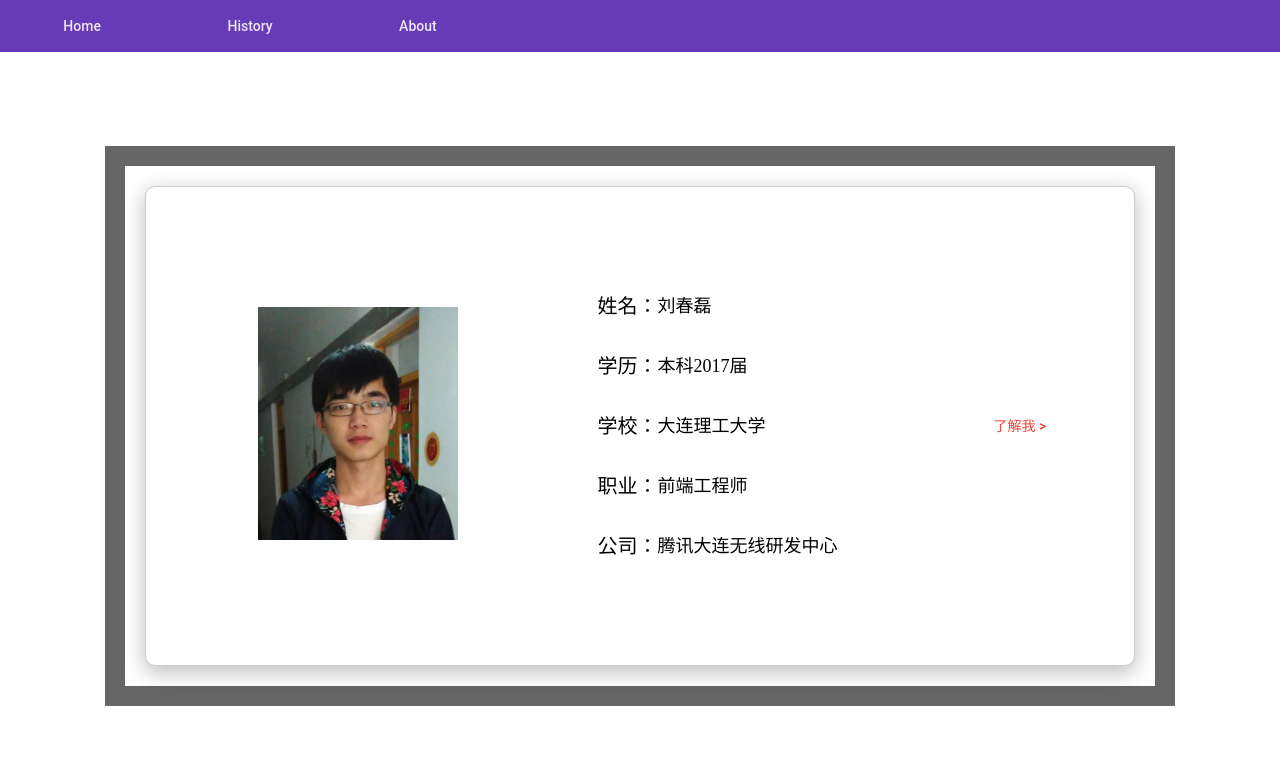
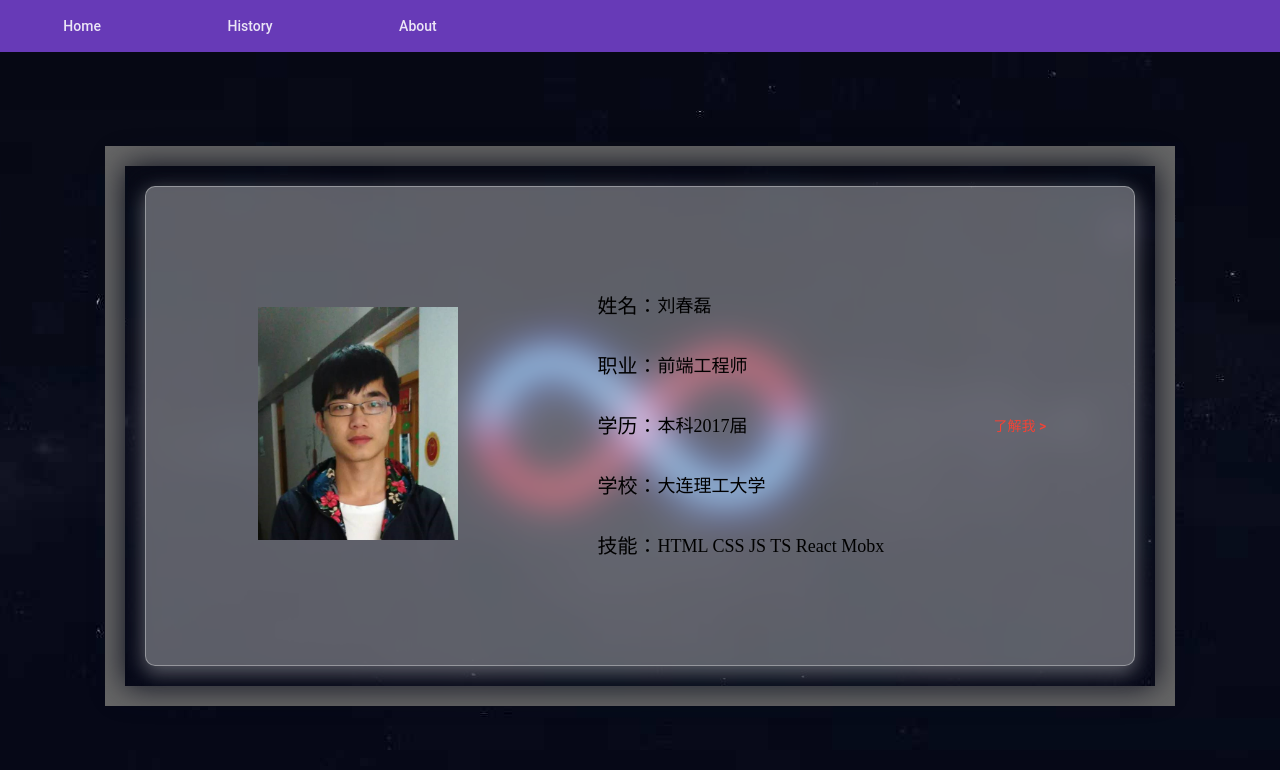
Before and after one commit to rannuo/my-resume, an Angular app: page / in a window 1280 px wide. Shown: the top 770 px of the page. Built offline with nearby package versions, Linux system fonts and the light colour scheme.

Commit message:
改造首页

```diff
--- a/src/app/app.component.css
+++ b/src/app/app.component.css
@@ -0,0 +1,5 @@
+main {
+  height: calc(100vh - 52px);
+  overflow: auto;
+  background: center center no-repeat url(../assets/infinite.jpg);
+}
--- a/src/app/app.component.html
+++ b/src/app/app.component.html
@@ -1,3 +1,5 @@
 <!--The content below is only a placeholder and can be replaced.-->
 <app-navbar></app-navbar>
-<router-outlet></router-outlet>
+<main>
+  <router-outlet></router-outlet>
+</main>
--- a/src/app/home/home.component.css
+++ b/src/app/home/home.component.css
@@ -10,11 +10,21 @@
   overflow: auto;
 }
 .main-wraper {
-  display: flex;
+  position: relative;
   padding: 20px;
   border: 20px solid #666;
   max-width: 100%;
-  perspective: 1000px;
+  perspective: 3000px;
+}
+.bg {
+  position: absolute;
+  left: 0;
+  right: 0;
+  bottom: 0;
+  top: 0;
+  background: center center no-repeat url(../../assets/infinite.jpg);
+  filter: blur(16px);
+  z-index: -1;
 }
 main {
   display: flex;
@@ -24,10 +34,10 @@ main {
   width: 990px;
   max-width: 100%;
   min-height: 60vh;
-  border: 1px solid #ccc;
-  background: #ffffff;
+  border: 1px solid rgba(255, 255, 255, .35);
+  background: rgba(255, 255, 255, .35);
   border-radius: 10px;
-  box-shadow: 0 6px 20px 1px rgba(0, 0, 0, .25);
+  box-shadow: 0 6px 20px 1px rgba(255, 255, 255, .35);
 }
 figure {
 }
--- a/src/app/home/home.component.html
+++ b/src/app/home/home.component.html
@@ -1,4 +1,5 @@
 <div class="main-wraper">
+  <div class="bg"></div>
 <main
   (mousemove)="handleMouseMove($event)"
   [ngStyle]="{'transform': rotate3d | async }"
@@ -15,6 +16,10 @@
       <span>刘春磊</span>
     </div>
     <div class="info-item">
+      <label>职业：</label>
+      <span>前端工程师</span>
+    </div>
+    <div class="info-item">
       <label>学历：</label>
       <span>本科2017届</span>
     </div>
@@ -23,12 +28,8 @@
       <span>大连理工大学</span>
     </div>
     <div class="info-item">
-      <label>职业：</label>
-      <span>前端工程师</span>
-    </div>
-    <div class="info-item">
-      <label>公司：</label>
-      <span>腾讯大连无线研发中心</span>
+      <label>技能：</label>
+      <span>HTML CSS JS TS React Mobx</span>
     </div>
   </div>
   <a routerLink="/history" class="to-detail-btn">
```
Also changed, not shown: src/assets/infinite.jpg (added).
